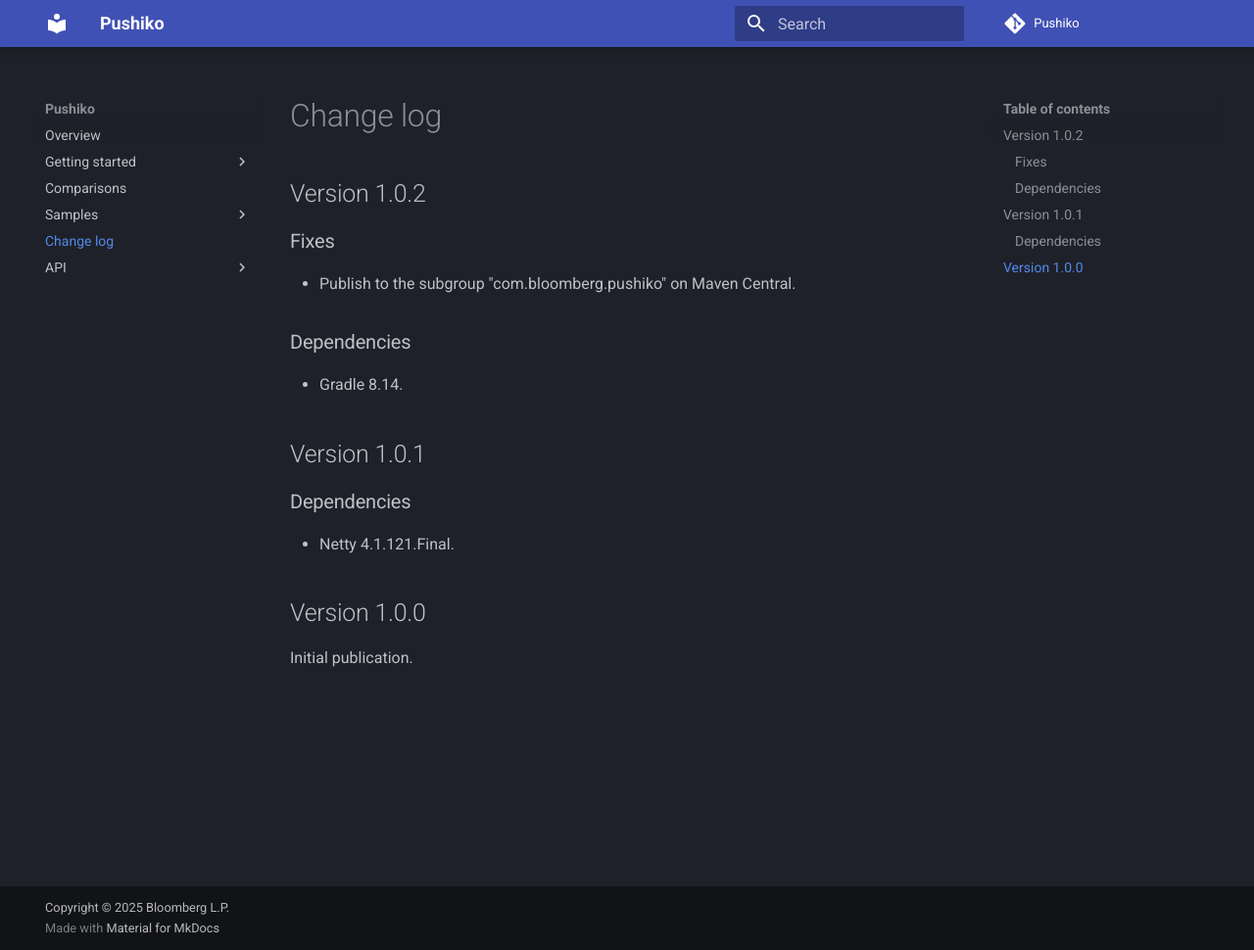
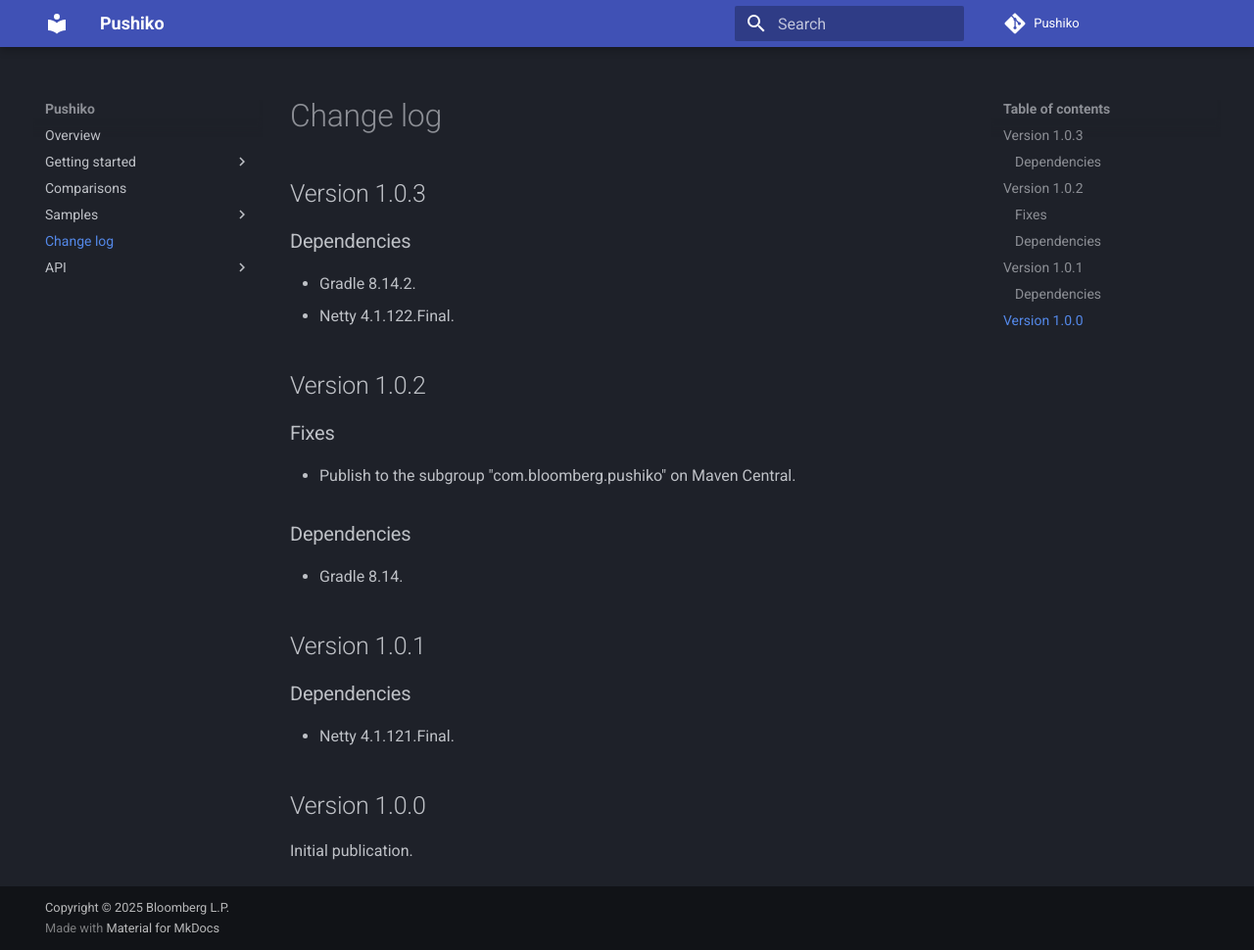
Before and after one commit to bloomberg/pushiko, an MkDocs documentation site: the page built from docs/changelog.md, in a window 1280 px wide and 970 px high. Shown: the whole window at 98% size. Built offline with MkDocs 1.6.1 and Material for MkDocs 9.7.7, drawn with Linux system fonts in a browser that asks for light colours; comment, search, counter and statistics services are not loaded.

Commit message:
Prepare version 1.0.3.
Signed-off-by: Shackleton <kshackleton1@bloomberg.net>

```diff
--- a/docs/changelog.md
+++ b/docs/changelog.md
@@ -1,3 +1,10 @@
+## Version 1.0.3
+
+### Dependencies
+
+* Gradle 8.14.2.
+* Netty 4.1.122.Final.
+
 ## Version 1.0.2
 
 ### Fixes
```
Also changed, not shown: 1 other file.
